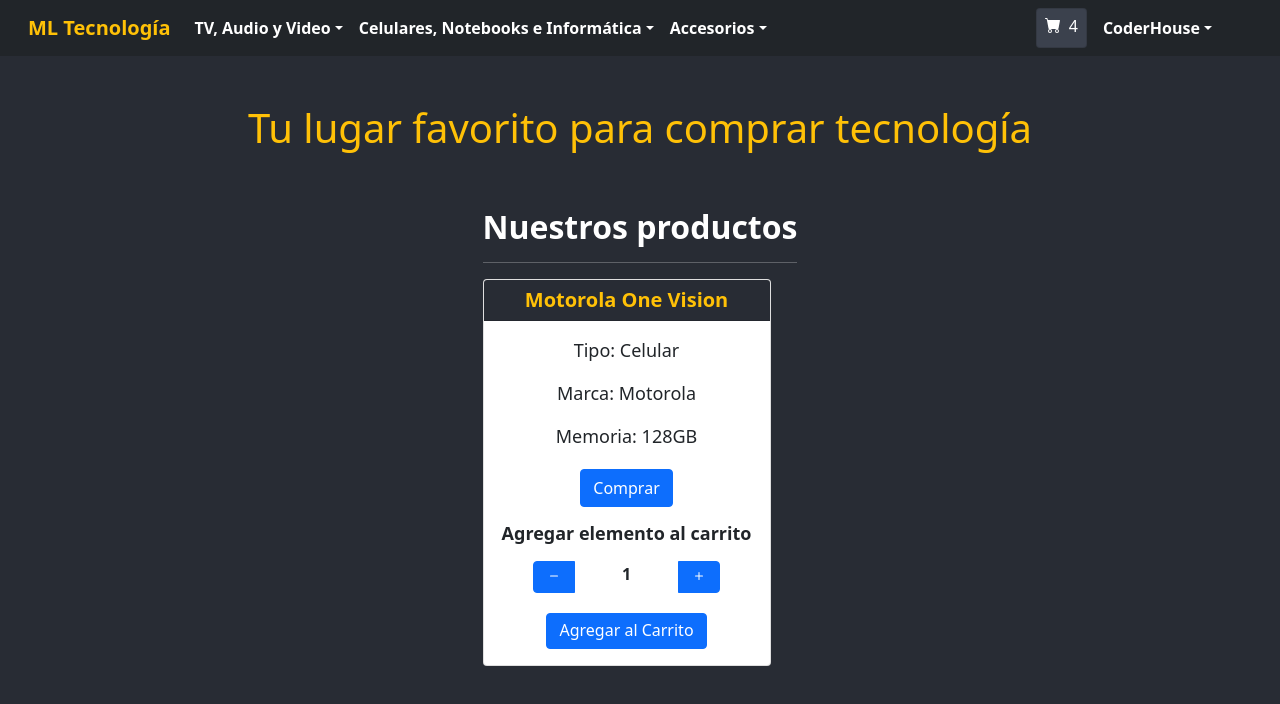
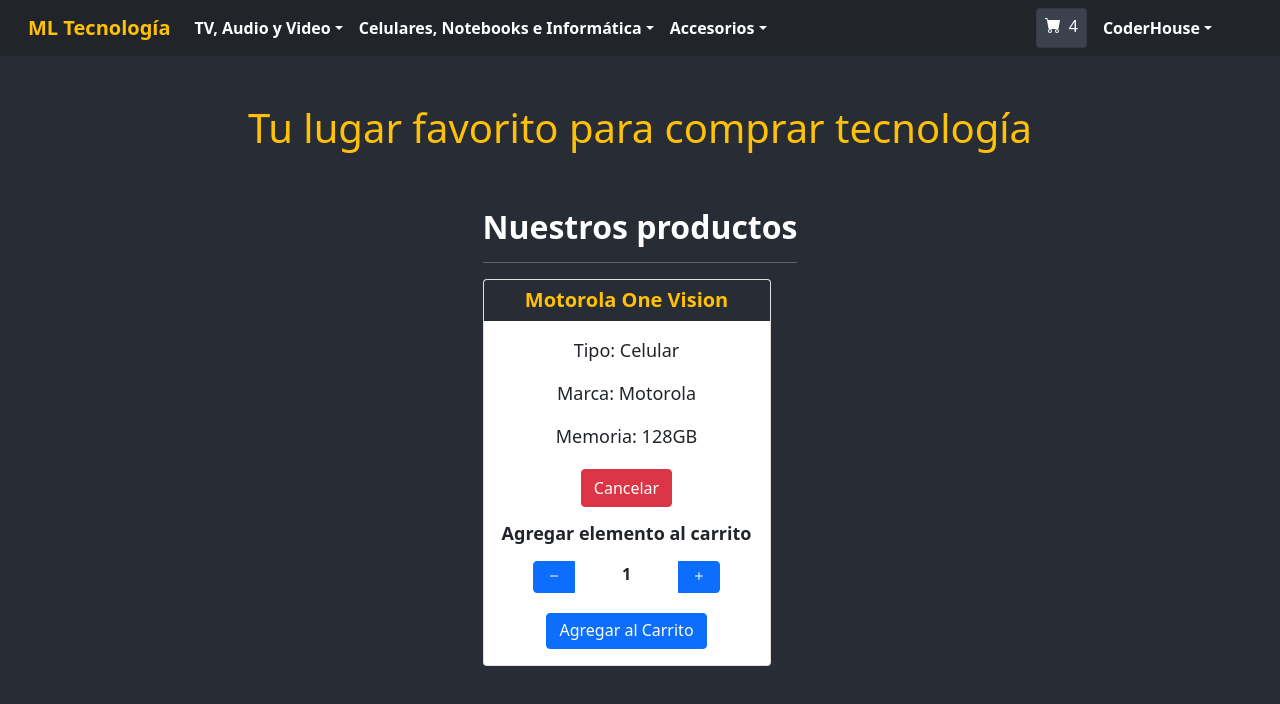
Before and after one commit to Macalui00/ml-tecnologia, a React (Create React App) app: page / in a window 1280 px wide. Shown: the top 704 px of the page. Built offline with nearby package versions, Linux system fonts and the light colour scheme.

Commit message:
item list container

```diff
--- a/src/components/ItemListContainer/ItemListContainer.js
+++ b/src/components/ItemListContainer/ItemListContainer.js
@@ -22,7 +22,9 @@
                         <li><p className='detalle'>Marca: {marca}</p></li>
                         <li><p className='detalle'>Memoria: {memoria}</p></li>
                     </ul>
-                    <Button variant="primary" onClick={mostrarCounter}>Comprar</Button>
+                    {
+                        mostrar ? <Button variant="danger" onClick={mostrarCounter}>Cancelar</Button> : <Button variant="primary" onClick={mostrarCounter}>Comprar</Button>
+                    }
                     {
                         mostrar ? <ItemCount stock={4} inicial={1}/> : <div></div>
                     }
```
